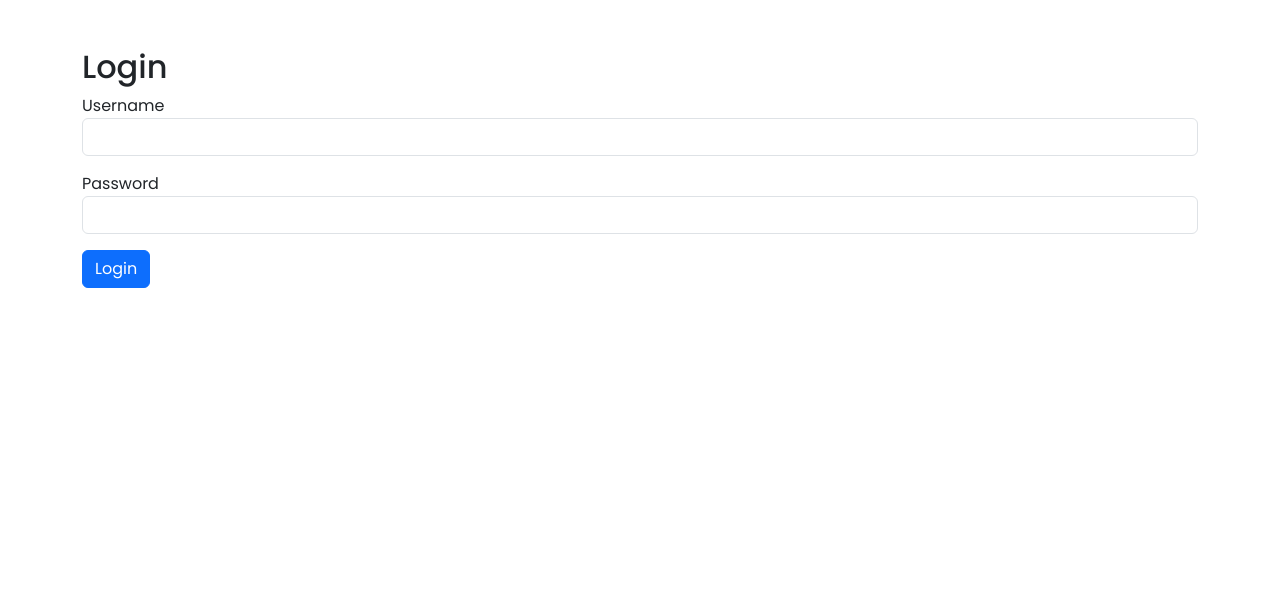
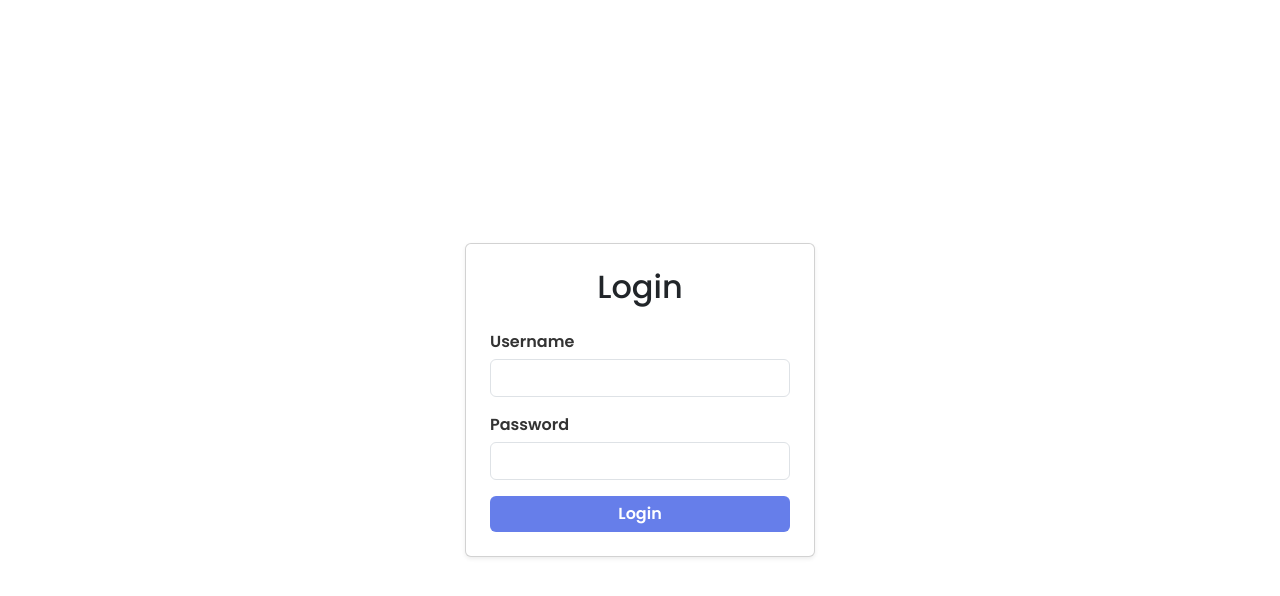
Before and after one commit to nikolamurgo/TSService, a React (Create React App) app in the folder client/: page /login in a window 1280 px wide. Shown: the top 596 px of the page. Built offline with nearby package versions, Linux system fonts and the light colour scheme.

Commit message:
login page styling

```diff
--- a/client/src/pages/Login.jsx
+++ b/client/src/pages/Login.jsx
@@ -1,6 +1,7 @@
 import { useState } from 'react'
 import axios from 'axios'
 import { useNavigate } from 'react-router-dom'
+import LoginStyles from '../styles/LoginStyles.css'
 
 function Login({ setAuth, setRole }) {  // props setAuth and setRole
 
@@ -27,7 +28,7 @@ function Login({ setAuth, setRole }) {  // props setAuth and setRole
 
         navigate('/'); // after login successfull go to the dashboard
 
-        alert('Login successful!')
+        // alert('Login successful!')
       } else {
         alert('Invalid credentials!!!')
       }
@@ -38,20 +39,39 @@ function Login({ setAuth, setRole }) {  // props setAuth and setRole
   };
 
   return (
-    <div className="container mt-5">
-      <h2>Login</h2>
+    <div className="login-page">
+      <div className="logincard card p-4 shadow-sm">
+        <h2 className="mb-4 text-center">Login</h2>
         <form onSubmit={handleSubmit}>
-        <div className="mb-3">
+          <div className="mb-3 inputs">
             <label>Username</label>
-          <input type="text" className="form-control" name="username" value={formData.username} onChange={handleChange} required />
+            <input
+              type="text"
+              className="form-control"
+              name="username"
+              value={formData.username}
+              onChange={handleChange}
+              required
+            />
           </div>
-        <div className="mb-3">
+          <div className="mb-3 inputs">
             <label>Password</label>
-          <input type="password" className="form-control" name="password_hash" value={formData.password_hash} onChange={handleChange} required />
+            <input
+              type="password"
+              className="form-control"
+              name="password_hash"
+              value={formData.password_hash}
+              onChange={handleChange}
+              required
+            />
           </div>
-        <button type='submit' className="btn btn-primary">Login</button>
+          <button type="submit" className="btn btn-primary w-100">
+            Login
+          </button>
         </form>
       </div>
+    </div>
+
   );
 }
 
--- /dev/null
+++ b/client/src/styles/LoginStyles.css
@@ -0,0 +1,40 @@
+.login-page {
+  height: 100vh;
+  display: flex;
+  justify-content: center;
+  align-items: center;
+}
+
+.logincard {
+  width: 350px;
+  background: white;
+  border-radius: 1px;
+  box-shadow: 0 4px 25px rgba(0, 0, 0, 0.15);
+  padding: 2rem;
+}
+
+.logincard .form-control:focus {
+  border-color: #667eea;
+  box-shadow: 0 0 8px #667eea;
+  outline: none;
+  transition: all 0.3s ease;
+}
+
+.logincard .btn-primary {
+  background-color: #667eea;
+  border: none;
+  font-weight: 600;
+  transition: background-color 0.3s ease;
+}
+
+.logincard .btn-primary:hover {
+  background-color: #5563c1;
+  cursor: pointer;
+}
+
+.logincard label {
+  font-weight: 600;
+  margin-bottom: 0.3rem;
+  display: block;
+  color: #333;
+}
```
Lines whose indentation alone changed are shown as unchanged.
